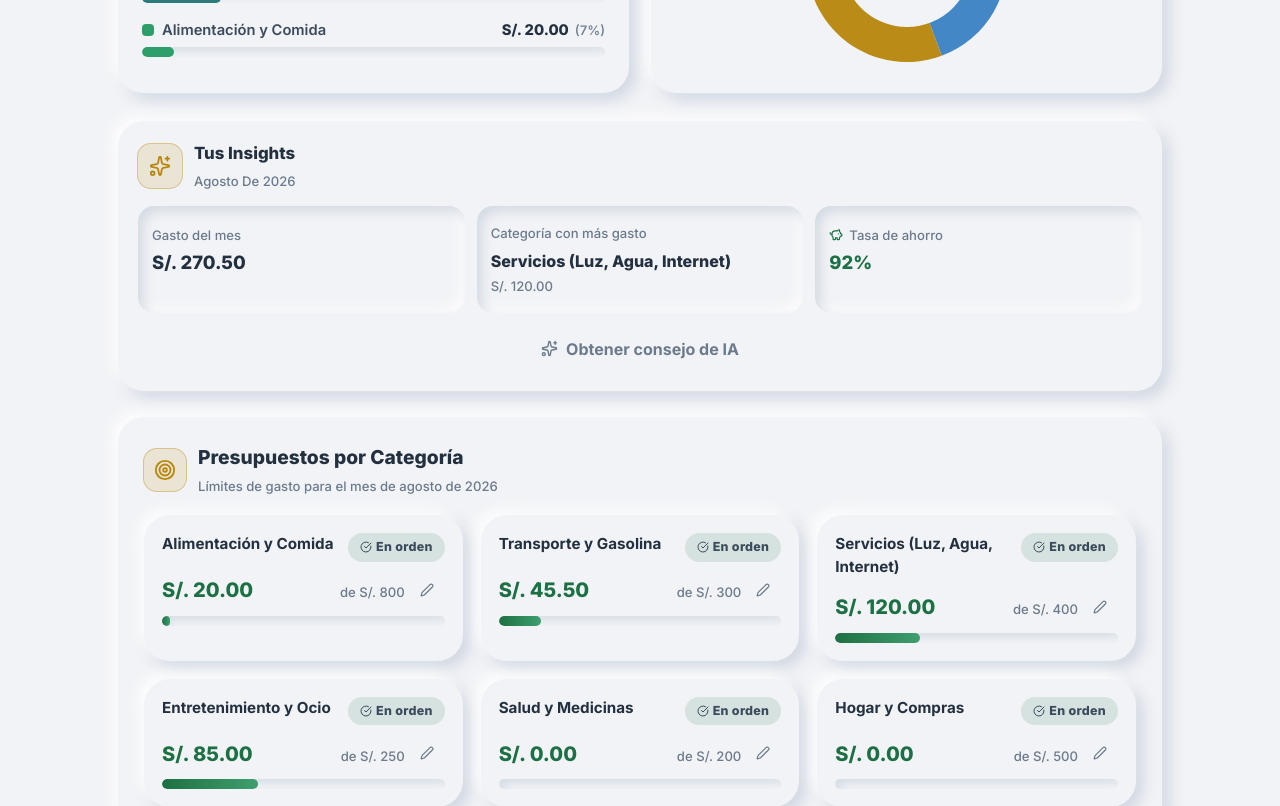
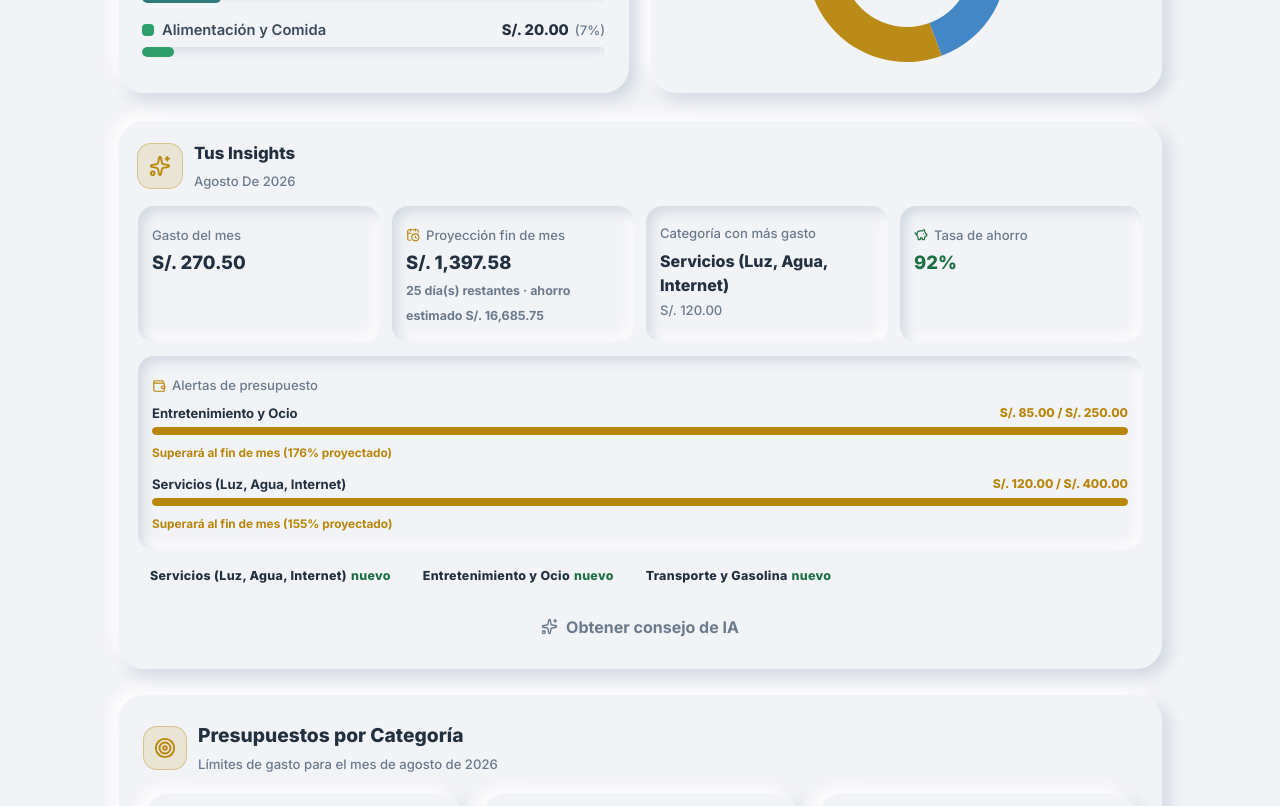
Before and after one commit to Arcay322/Cashflow2, a React (Vite) app: page / in a window 1280 px wide. Shown: the part 980-1786 px from the top of the page. Built offline with nearby package versions, Linux system fonts and the light colour scheme; no server answers.

Commit message:
feat: proyeccion de fin de mes y alertas de presupuesto (fase D1+D2)

```diff
--- a/src/components/Dashboard/Insights.jsx
+++ b/src/components/Dashboard/Insights.jsx
@@ -1,10 +1,20 @@
 import React, { useState } from 'react';
-import { TrendingUp, TrendingDown, Sparkles, Loader2, AlertTriangle, PiggyBank } from 'lucide-react';
+import {
+  TrendingUp,
+  TrendingDown,
+  Sparkles,
+  Loader2,
+  AlertTriangle,
+  PiggyBank,
+  CalendarClock,
+  Wallet
+} from 'lucide-react';
 import { useFinance } from '../../context/FinanceContext';
 import { askFinancialAdvisor } from '../../services/deepseek';
+import { projectMonthEnd, budgetAlerts, categoryTrends, formatMoney } from '../../services/analytics';
 
 export default function Insights() {
-  const { transactions, currency, summary } = useFinance();
+  const { transactions, currency, summary, budgets } = useFinance();
   const [advice, setAdvice] = useState(null);
   const [loading, setLoading] = useState(false);
 
@@ -30,6 +40,18 @@ export default function Insights() {
 
   const savings = summary.savingsRate;
 
+  const projection = projectMonthEnd(transactions);
+  const alerts = budgetAlerts(transactions, budgets);
+  const activeAlerts = alerts.filter((a) => a.status !== 'ok');
+  const trends = categoryTrends(transactions).slice(0, 3);
+
+  const fmt = (n) => formatMoney(n, currency);
+  const alertMeta = {
+    over: { color: 'var(--negative)', label: 'Superó el presupuesto' },
+    warning: { color: 'var(--ia)', label: 'Superará al fin de mes' },
+    caution: { color: 'var(--ia)', label: 'Se acerca al límite' }
+  };
+
   const getAdvice = async () => {
     setLoading(true);
     setAdvice(null);
@@ -41,8 +63,6 @@ export default function Insights() {
     setAdvice(res);
     setLoading(false);
   };
-
-  const fmt = (n) => `${currency} ${Number(n || 0).toLocaleString('es-PE', { minimumFractionDigits: 2, maximumFractionDigits: 2 })}`;
 
   return (
     <div className="neo-card" style={{ padding: '20px', marginBottom: '26px' }}>
@@ -77,6 +97,18 @@ export default function Insights() {
         </div>
 
         <div className="neo-inset" style={{ padding: '14px' }}>
+          <span className="metric-hint" style={{ display: 'flex', alignItems: 'center', gap: '6px' }}>
+            <CalendarClock size={14} color="var(--ia)" /> Proyección fin de mes
+          </span>
+          <span style={{ fontSize: '1.15rem', fontWeight: 800, color: 'var(--text-main)', display: 'block', marginTop: '4px' }}>
+            {fmt(projection.projectedExpense)}
+          </span>
+          <span style={{ fontSize: '0.78rem', fontWeight: 700, color: 'var(--text-muted)' }}>
+            {projection.daysLeft} día(s) restantes · ahorro estimado {fmt(projection.projectedBalance)}
+          </span>
+        </div>
+
+        <div className="neo-inset" style={{ padding: '14px' }}>
           <span className="metric-hint">Categoría con más gasto</span>
           <span style={{ fontSize: '1rem', fontWeight: 800, color: 'var(--text-main)', display: 'block', marginTop: '4px' }}>
             {topCat ? topCat[0] : '—'}
@@ -98,6 +130,58 @@ export default function Insights() {
           )}
         </div>
       </div>
+
+      {/* D2 - Alertas tempranas de presupuesto */}
+      <div className="neo-inset" style={{ padding: '14px', marginBottom: '12px' }}>
+        <span className="metric-hint" style={{ display: 'flex', alignItems: 'center', gap: '6px', marginBottom: '8px' }}>
+          <Wallet size={14} color="var(--ia)" /> Alertas de presupuesto
+        </span>
+        {activeAlerts.length === 0 ? (
+          <p className="toast-text" style={{ color: 'var(--positive)', fontWeight: 700 }}>
+            Todo bajo control: ninguna categoría cerca de superar su presupuesto.
+          </p>
+        ) : (
+          <div style={{ display: 'flex', flexDirection: 'column', gap: '10px' }}>
+            {activeAlerts.slice(0, 5).map((a) => {
+              const meta = alertMeta[a.status];
+              const barPct = Math.min(a.projectedPct, 100);
+              return (
+                <div key={a.category}>
+                  <div style={{ display: 'flex', justifyContent: 'space-between', alignItems: 'center', marginBottom: '4px' }}>
+                    <span style={{ fontSize: '0.82rem', fontWeight: 700, color: 'var(--text-main)' }}>{a.category}</span>
+                    <span style={{ fontSize: '0.76rem', fontWeight: 800, color: meta.color }}>
+                      {fmt(a.spent)} / {fmt(a.budget)}
+                    </span>
+                  </div>
+                  <div className="neo-inset" style={{ height: '8px', padding: 0, overflow: 'hidden', marginBottom: '4px' }}>
+                    <div style={{ height: '100%', width: `${barPct}%`, background: meta.color, borderRadius: '6px' }} />
+                  </div>
+                  <span style={{ fontSize: '0.74rem', fontWeight: 700, color: meta.color }}>
+                    {meta.label} ({a.status === 'over' ? `${a.pct}%` : `${a.projectedPct}% proyectado`})
+                  </span>
+                </div>
+              );
+            })}
+          </div>
+        )}
+      </div>
+
+      {/* D1 - Tendencias por categoría */}
+      {trends.length > 0 && (
+        <div style={{ display: 'flex', flexWrap: 'wrap', gap: '8px', marginBottom: '14px' }}>
+          {trends.map((t) => {
+            const up = t.delta !== null && t.delta > 0;
+            return (
+              <span key={t.category} className="badge" style={{ background: 'var(--surface-soft)' }}>
+                {t.category}
+                <span style={{ color: up ? 'var(--negative)' : 'var(--positive)', fontWeight: 800 }}>
+                  {t.delta === null ? ' nuevo' : ` ${up ? '+' : ''}${Math.round(t.delta)}%`}
+                </span>
+              </span>
+            );
+          })}
+        </div>
+      )}
 
       <button
         onClick={getAdvice}
--- /dev/null
+++ b/src/services/analytics.js
@@ -0,0 +1,124 @@
+/**
+ * Cashflow IA - Análisis en cliente (Fase D1/D2)
+ *
+ * Cálculos deterministas y sin coste de LLM: proyección de fin de mes (D1)
+ * y alertas tempranas de presupuesto (D2). El LLM solo redacta.
+ */
+
+const monthKey = (dateStr) => (dateStr || '').slice(0, 7);
+
+function currentMonthContext(now = new Date()) {
+  const y = now.getFullYear();
+  const m = now.getMonth();
+  return {
+    key: `${y}-${String(m + 1).padStart(2, '0')}`,
+    day: now.getDate(),
+    daysInMonth: new Date(y, m + 1, 0).getDate()
+  };
+}
+
+function prevMonthKey(now = new Date()) {
+  const y = now.getFullYear();
+  const m = now.getMonth() - 1;
+  return `${y}-${String(((m % 12) + 12) % 12 + 1).padStart(2, '0')}`;
+}
+
+const sum = (arr) => arr.reduce((s, t) => s + (t.amount || 0), 0);
+
+/**
+ * D1 - Proyección de fin de mes.
+ * Estima gasto/ingreso total al cerrar el mes según el promedio diario real.
+ */
+export function projectMonthEnd(transactions, now = new Date()) {
+  const ctx = currentMonthContext(now);
+  const monthTx = transactions.filter(t => monthKey(t.date) === ctx.key);
+  const spent = sum(monthTx.filter(t => t.type === 'expense'));
+  const earned = sum(monthTx.filter(t => t.type === 'income'));
+
+  const daysElapsed = Math.max(ctx.day, 1);
+  const dailyExpense = spent / daysElapsed;
+  const dailyIncome = earned / daysElapsed;
+
+  const projectedExpense = dailyExpense * ctx.daysInMonth;
+  const projectedIncome = dailyIncome * ctx.daysInMonth;
+
+  return {
+    monthKey: ctx.key,
+    daysElapsed,
+    daysInMonth: ctx.daysInMonth,
+    daysLeft: Math.max(ctx.daysInMonth - ctx.day, 0),
+    spent,
+    earned,
+    dailyExpense,
+    dailyIncome,
+    projectedExpense,
+    projectedIncome,
+    projectedBalance: projectedIncome - projectedExpense
+  };
+}
+
+/**
+ * D2 - Alertas tempranas de presupuesto por categoría.
+ *  status: 'ok' | 'caution' | 'warning' | 'over'
+ *  - warning: al ritmo actual superará el presupuesto antes de fin de mes.
+ *  - over: ya superó el presupuesto.
+ */
+export function budgetAlerts(transactions, budgets = {}, now = new Date()) {
+  const ctx = currentMonthContext(now);
+  const monthTx = transactions.filter(t => t.type === 'expense' && monthKey(t.date) === ctx.key);
+
+  const byCat = {};
+  monthTx.forEach(t => { byCat[t.category] = (byCat[t.category] || 0) + (t.amount || 0); });
+
+  const daysElapsed = Math.max(ctx.day, 1);
+  const results = [];
+
+  Object.entries(budgets).forEach(([category, budget]) => {
+    const amount = Number(budget) || 0;
+    if (amount <= 0) return;
+    const spent = byCat[category] || 0;
+    const projected = (spent / daysElapsed) * ctx.daysInMonth;
+    const pct = Math.round((spent / amount) * 100);
+    const projectedPct = Math.round((projected / amount) * 100);
+
+    let status = 'ok';
+    if (spent > amount) status = 'over';
+    else if (projected >= amount) status = 'warning';
+    else if (projectedPct >= 80) status = 'caution';
+
+    results.push({ category, budget: amount, spent, projected, pct, projectedPct, status });
+  });
+
+  return results.sort((a, b) => {
+    const rank = { over: 0, warning: 1, caution: 2, ok: 3 };
+    return rank[a.status] - rank[b.status] || b.projectedPct - a.projectedPct;
+  });
+}
+
+/**
+ * D1 - Tendencias por categoría: gasto de este mes vs mes anterior.
+ * Devuelve solo categorías con movimiento en alguno de los dos meses.
+ */
+export function categoryTrends(transactions, now = new Date()) {
+  const cur = currentMonthContext(now).key;
+  const prev = prevMonthKey(now);
+  const map = {};
+  transactions.forEach(t => {
+    if (t.type !== 'expense') return;
+    const k = monthKey(t.date);
+    if (k !== cur && k !== prev) return;
+    if (!map[t.category]) map[t.category] = { category: t.category, current: 0, previous: 0 };
+    if (k === cur) map[t.category].current += t.amount || 0;
+    else map[t.category].previous += t.amount || 0;
+  });
+  return Object.values(map).map(({ category, current, previous }) => ({
+    category,
+    current,
+    previous,
+    delta: previous > 0 ? ((current - previous) / previous) * 100 : (current > 0 ? null : 0)
+  })).sort((a, b) => b.current - a.current);
+}
+
+export function formatMoney(n, currency) {
+  return `${currency} ${Number(n || 0).toLocaleString('es-PE', { minimumFractionDigits: 2, maximumFractionDigits: 2 })}`;
+}
```
Also changed, not shown: 1 other file (tests, documents, lock files or other folders).
